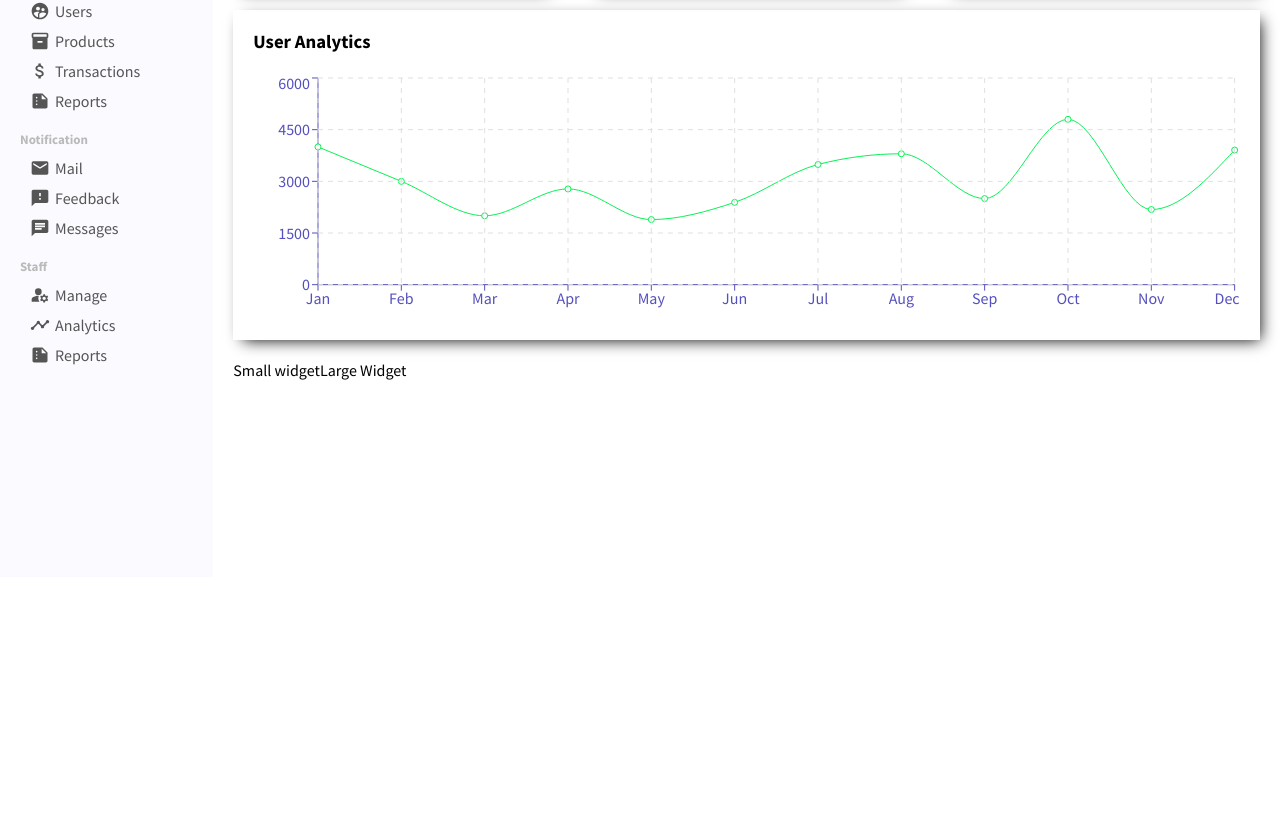
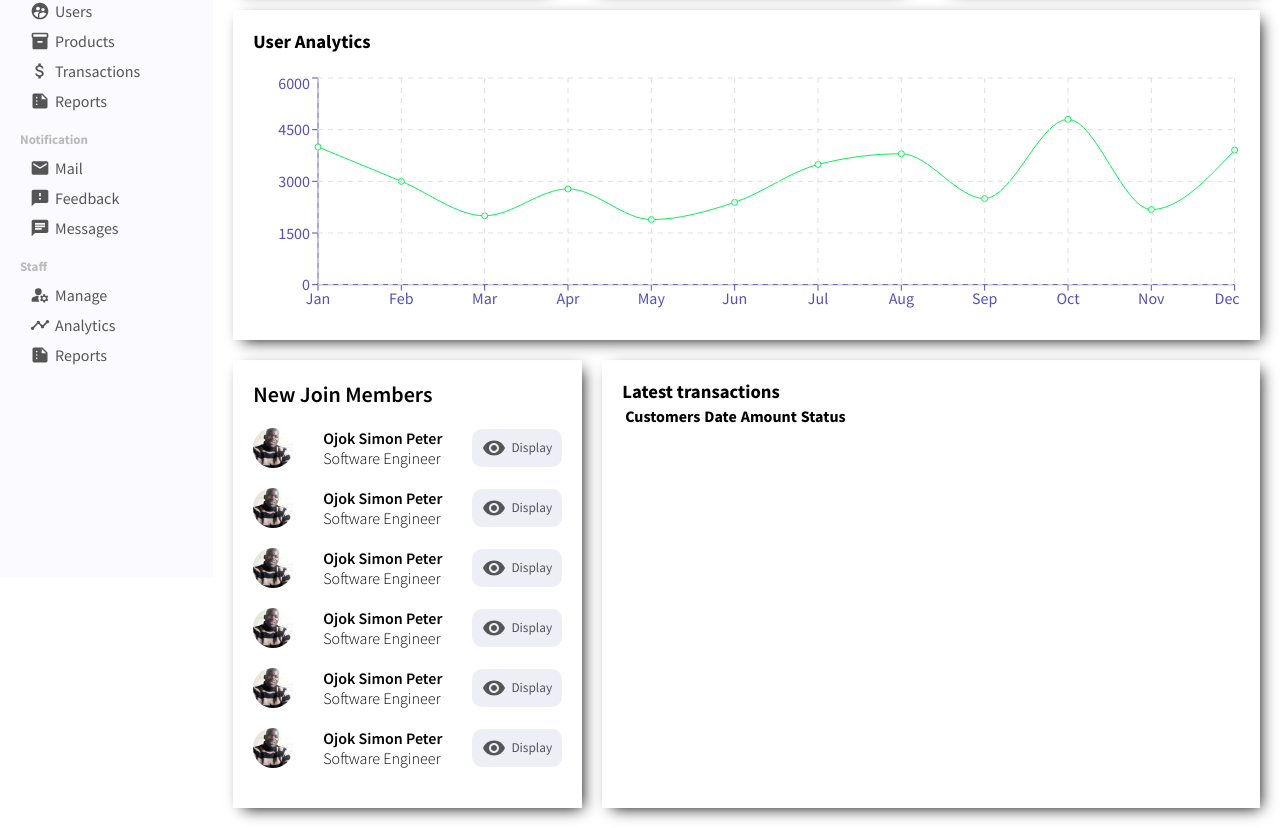
Before and after one commit to Jokmonsimon/react-admin-dashboard, a React (Create React App) app: page / in a window 1280 px wide. Shown: the part 233-1061 px from the top of the page. Before the commit the page ends 810 px from the top, so only its background shows below. Built offline with nearby package versions, Linux system fonts and the light colour scheme.

Commit message:
Working on widget

```diff
--- a/src/components/widgets/large/WidgetLarge.css
+++ b/src/components/widgets/large/WidgetLarge.css
@@ -0,0 +1,6 @@
+.widget-large {
+  flex: 2;
+  -webkit-box-shadow: 5px 5px 15px -5px #000000;
+  box-shadow: 5px 5px 15px -5px #000000;
+  padding: 20px;
+}
--- a/src/components/widgets/large/WidgetLarge.jsx
+++ b/src/components/widgets/large/WidgetLarge.jsx
@@ -1,5 +1,17 @@
 import "./WidgetLarge.css";
 
 export default function WidgetLarge() {
-  return <div>Large Widget</div>;
+  return (
+    <div className="widget-large">
+      <h3 className="widget-large-title">Latest transactions</h3>
+      <table className="widget-large-table">
+        <tr className="widget-large-table-row">
+          <th className="widget-large-table-head">Customers</th>
+          <th className="widget-large-table-head">Date</th>
+          <th className="widget-large-table-head">Amount</th>
+          <th className="widget-large-table-head">Status</th>
+        </tr>
+      </table>
+    </div>
+  );
 }
--- a/src/components/widgets/small/WidgetSmall.css
+++ b/src/components/widgets/small/WidgetSmall.css
@@ -0,0 +1,61 @@
+.widget-small {
+  flex: 1;
+  -webkit-box-shadow: 5px 5px 15px -5px #000000;
+  box-shadow: 5px 5px 15px -5px #000000;
+  padding: 20px;
+  margin-right: 20px;
+}
+
+.widget-small-title {
+  font-size: 22px;
+  font-weight: 600;
+}
+
+.widget-small-list {
+  margin: 0;
+  padding: 0;
+  list-style: none;
+}
+
+.widget-small-image {
+  width: 40px;
+  height: 40px;
+  border-radius: 50%;
+  object-fit: cover;
+}
+
+.widget-small-list-item {
+  display: flex;
+  align-items: center;
+  justify-content: space-between;
+  margin: 20px 0px;
+}
+
+.widget-small-user {
+  display: flex;
+  flex-direction: column;
+}
+
+.widget-small-username {
+  font-weight: 600;
+}
+
+.widget-small-user-title {
+  font-weight: 300;
+}
+
+.widget-small-btn {
+  display: flex;
+  align-items: center;
+  border: none;
+  border-radius: 10px;
+  padding: 7px 10px;
+  background-color: #eeeef7;
+  color: #555;
+  cursor: pointer;
+}
+
+.widget-small-icon {
+  font-size: 16px;
+  margin-right: 5px;
+}
--- a/src/components/widgets/small/WidgetSmall.jsx
+++ b/src/components/widgets/small/WidgetSmall.jsx
@@ -1,5 +1,102 @@
+import { Visibility } from "@mui/icons-material";
 import "./WidgetSmall.css";
 
 export default function WidgetSmall() {
-  return <div>Small widget</div>;
+  return (
+    <div className="widget-small">
+      <span className="widget-small-title">New Join Members</span>
+      <ul className="widget-small-list">
+        <li className="widget-small-list-item">
+          <img
+            className="widget-small-image"
+            src="images/Ojok.jpg"
+            alt="User Image"
+          />
+          <div className="widget-small-user">
+            <span className="widget-small-username">Ojok Simon Peter</span>
+            <span className="widget-small-user-title">Software Engineer</span>
+          </div>
+          <button className="widget-small-btn">
+            <Visibility className="widget-small-icon" />
+            Display
+          </button>
+        </li>
+        <li className="widget-small-list-item">
+          <img
+            className="widget-small-image"
+            src="images/Ojok.jpg"
+            alt="User Image"
+          />
+          <div className="widget-small-user">
+            <span className="widget-small-username">Ojok Simon Peter</span>
+            <span className="widget-small-user-title">Software Engineer</span>
+          </div>
+          <button className="widget-small-btn">
+            <Visibility className="widget-small-icon" />
+            Display
+          </button>
+        </li>
+        <li className="widget-small-list-item">
+          <img
+            className="widget-small-image"
+            src="images/Ojok.jpg"
+            alt="User Image"
+          />
+          <div className="widget-small-user">
+            <span className="widget-small-username">Ojok Simon Peter</span>
+            <span className="widget-small-user-title">Software Engineer</span>
+          </div>
+          <button className="widget-small-btn">
+            <Visibility className="widget-small-icon" />
+            Display
+          </button>
+        </li>
+        <li className="widget-small-list-item">
+          <img
+            className="widget-small-image"
+            src="images/Ojok.jpg"
+            alt="User Image"
+          />
+          <div className="widget-small-user">
+            <span className="widget-small-username">Ojok Simon Peter</span>
+            <span className="widget-small-user-title">Software Engineer</span>
+          </div>
+          <button className="widget-small-btn">
+            <Visibility className="widget-small-icon" />
+            Display
+          </button>
+        </li>
+        <li className="widget-small-list-item">
+          <img
+            className="widget-small-image"
+            src="images/Ojok.jpg"
+            alt="User Image"
+          />
+          <div className="widget-small-user">
+            <span className="widget-small-username">Ojok Simon Peter</span>
+            <span className="widget-small-user-title">Software Engineer</span>
+          </div>
+          <button className="widget-small-btn">
+            <Visibility className="widget-small-icon" />
+            Display
+          </button>
+        </li>
+        <li className="widget-small-list-item">
+          <img
+            className="widget-small-image"
+            src="images/Ojok.jpg"
+            alt="User Image"
+          />
+          <div className="widget-small-user">
+            <span className="widget-small-username">Ojok Simon Peter</span>
+            <span className="widget-small-user-title">Software Engineer</span>
+          </div>
+          <button className="widget-small-btn">
+            <Visibility className="widget-small-icon" />
+            Display
+          </button>
+        </li>
+      </ul>
+    </div>
+  );
 }
```
